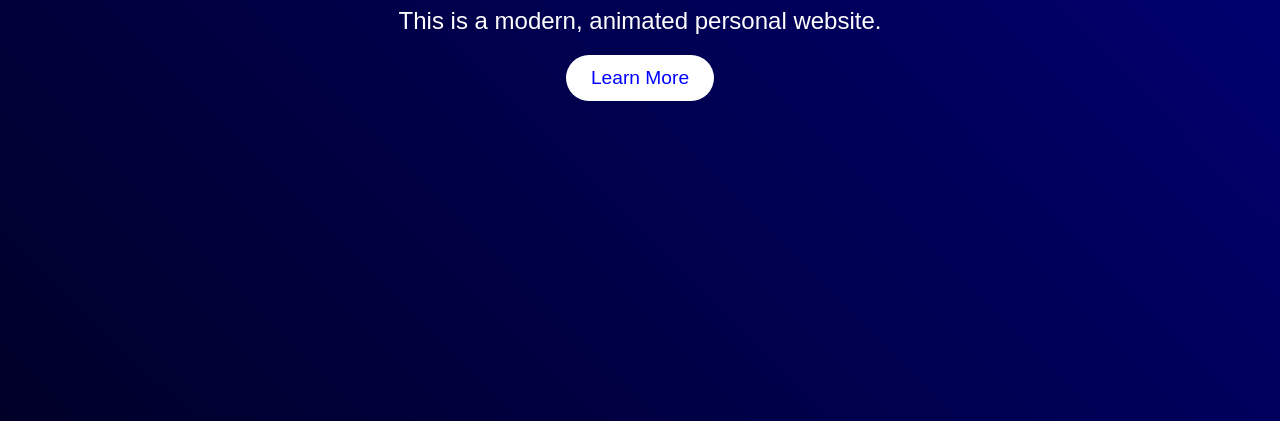
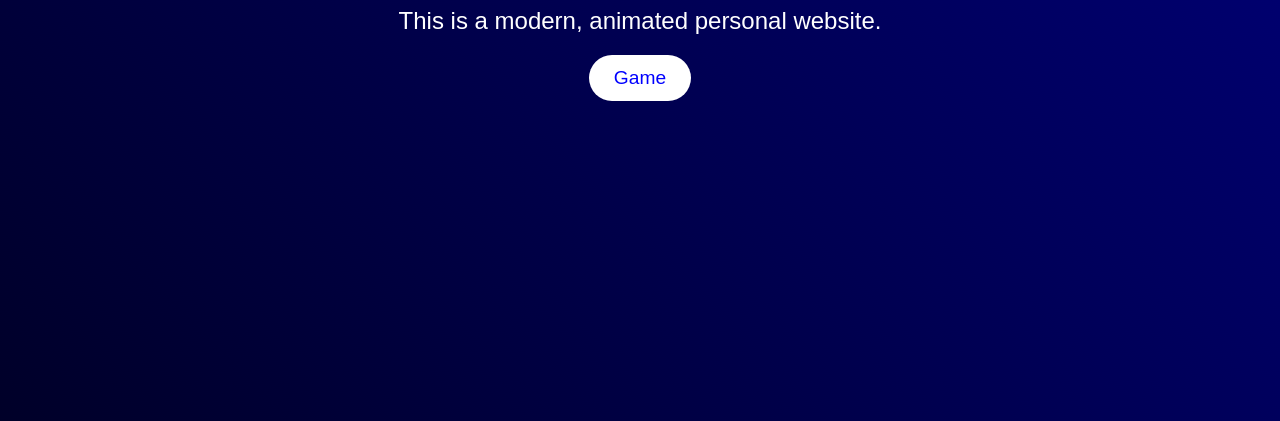
Before and after one commit to Pratyush-Kumar-Behera/home, a plain HTML site: page index.html in a window 1280 px wide. Shown: the part 379-800 px from the top of the page. Drawn offline with Linux system fonts and the light colour scheme.

Commit message:
Update Game

```diff
--- a/index.html
+++ b/index.html
@@ -71,6 +71,6 @@
 <body>
     <h1>Welcome to Pratyush Kumar Behera's Homepage</h1>
     <p>This is a modern, animated personal website.</p>
-    <a href="#" class="btn">Learn More</a>
+    <a href="https://pratyush-kumar-behera.github.io/game/" class="btn" target="_blank">Game</a>
 </body>
 </html>
```
